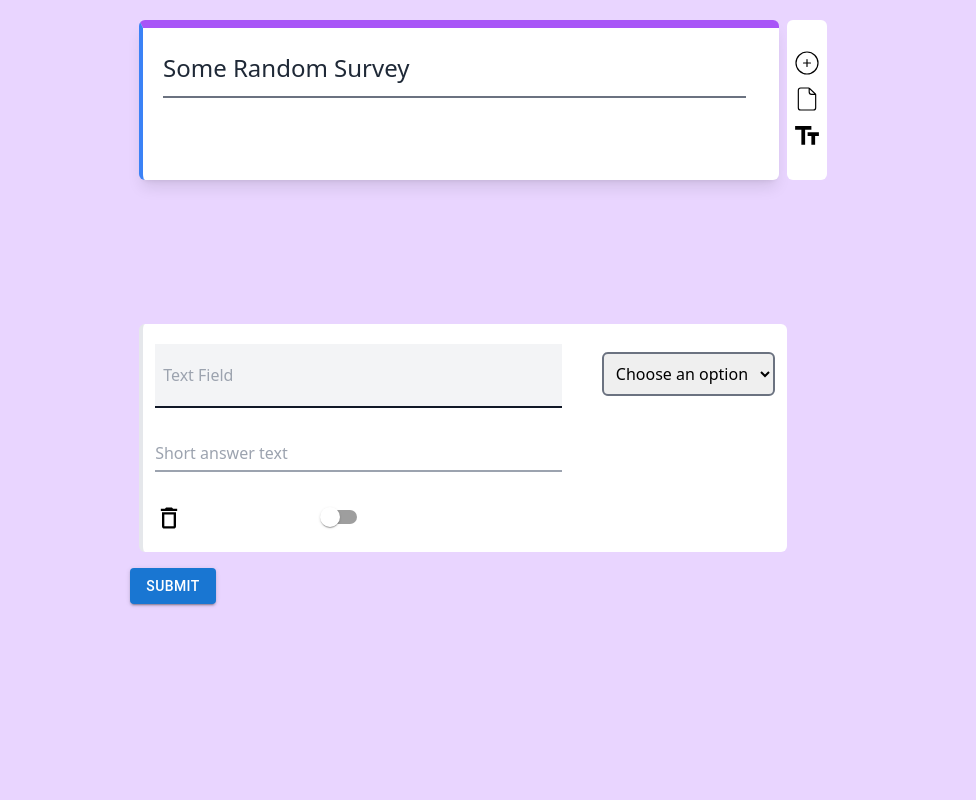
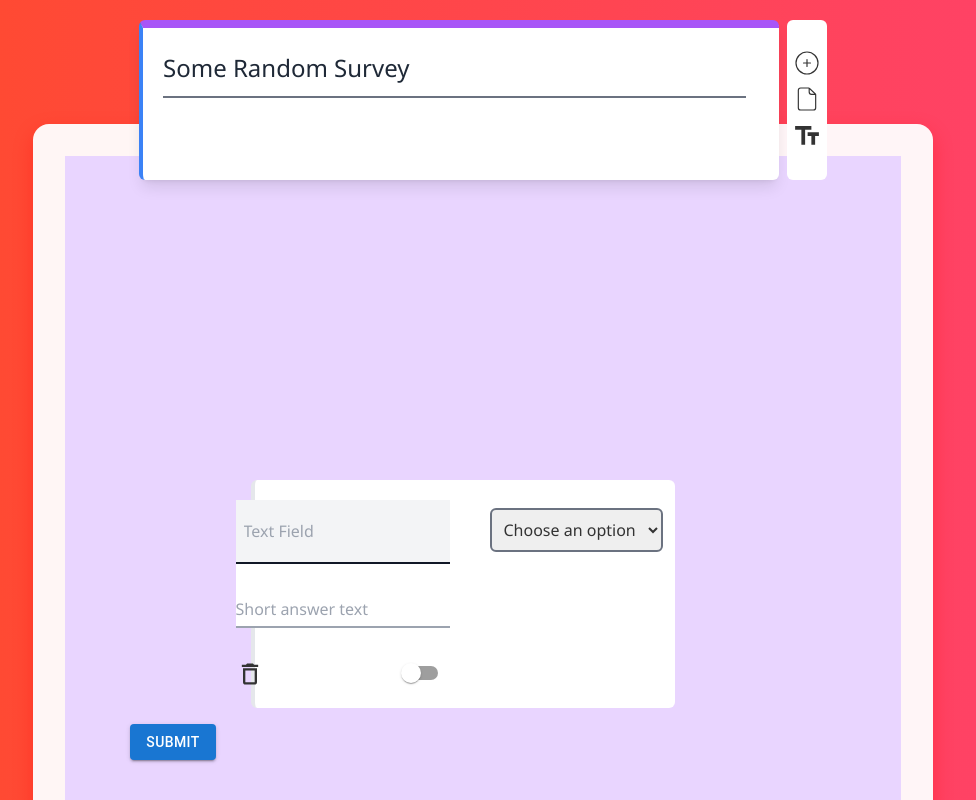
Before and after one commit to Hannan-Ahmed/Google-Forms, a React (Vite) app: page / in a window 1280 px wide. Shown: the top 800 px of the page, without its empty margins (157-1133 px from the left). Built offline with nearby package versions, Linux system fonts and the light colour scheme.

Commit message:
Update App.jsx

```diff
--- a/src/App.jsx
+++ b/src/App.jsx
@@ -1,32 +1,57 @@
-import React from 'react'
-import TextField from './components/TextField'
-import { FormProvider } from './context/form-context'
-import Responses from './components/Responses'
-import DisplayForm from './components/DisplayForm'
-import { BrowserRouter, Route, Routes } from 'react-router-dom'
+import React from 'react';
+import TextField from './components/TextField';
+import { FormProvider } from './context/form-context';
+import Responses from './components/Responses';
+import DisplayForm from './components/DisplayForm';
+import { BrowserRouter, Route, Routes } from 'react-router-dom';
 
 const App = () => {
   return (
-    <>
+    <div style={styles.appContainer}>
       <FormProvider>
-    {/* <TextField/>
-    <Responses/>
-    <hr />
-    <h2>FORM</h2>
-    <DisplayForm/> */}
+        <div style={styles.header}>
+          <h1 style={styles.title}>Red Themed Form App</h1>
+        </div>
 
-
+        <div style={styles.card}>
           <BrowserRouter>
             <Routes>
-        <Route path="/" element={<TextField />}/>
+              <Route path="/" element={<TextField />} />
               <Route path="form" element={<DisplayForm />} />
             </Routes>
           </BrowserRouter>
+        </div>
+      </FormProvider>
+    </div>
+  );
+};
 
+export default App;
 
-    </FormProvider>
-    </>
-  )
-}
-
-export default App
+const styles = {
+  appContainer: {
+    background: 'linear-gradient(to right, #ff4b2b, #ff416c)',
+    minHeight: '100vh',
+    padding: '2rem',
+    fontFamily: '"Segoe UI", Tahoma, Geneva, Verdana, sans-serif',
+    color: '#fff',
+  },
+  header: {
+    textAlign: 'center',
+    marginBottom: '2rem',
+  },
+  title: {
+    fontSize: '2.5rem',
+    fontWeight: 'bold',
+    textShadow: '2px 2px 4px rgba(0,0,0,0.3)',
+  },
+  card: {
+    backgroundColor: 'rgba(255, 255, 255, 0.95)',
+    borderRadius: '16px',
+    boxShadow: '0 8px 20px rgba(255, 0, 0, 0.3)',
+    padding: '2rem',
+    maxWidth: '900px',
+    margin: '0 auto',
+    color: '#333',
+  },
+};
```
Lines whose indentation alone changed are shown as unchanged.
